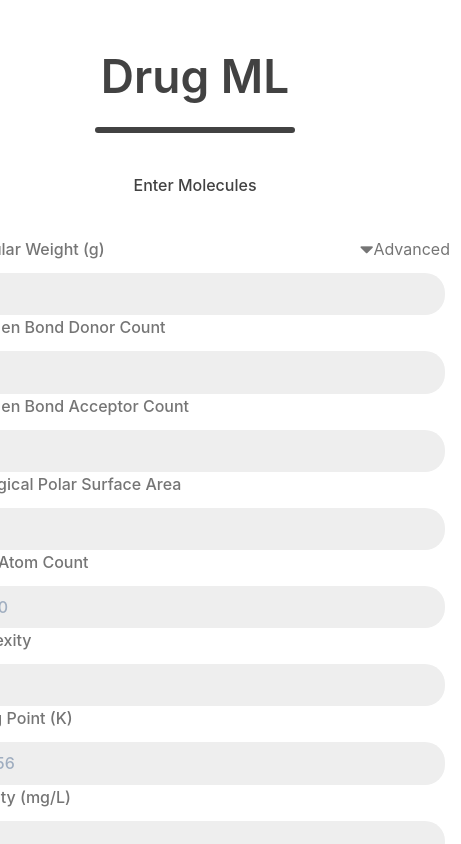
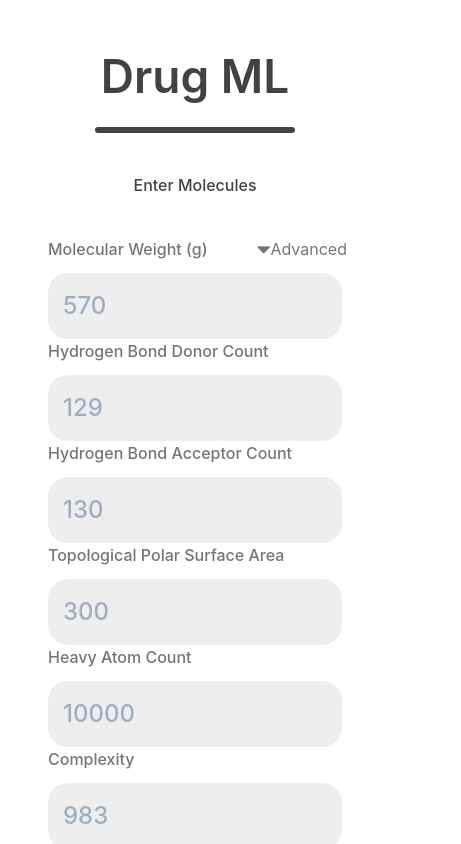
Before and after one commit to drugML/drugML-app-frontend, a React (Create React App) app: page / in a window 390 px wide. Both pictures are taken after a click on the element "Advanced". Shown: the top 844 px of the page, 461 px wide, since content can reach past the window. Built offline with nearby package versions, Linux system fonts and the light colour scheme.

Commit message:
Added responsiveness for screen resize

```diff
--- a/src/components/UI/Input/AdvancedInput/AdvancedInput.js
+++ b/src/components/UI/Input/AdvancedInput/AdvancedInput.js
@@ -2,6 +2,8 @@ import Input from './Input/Input';
 import Result from '../../../Result/Result';
 
 import { Fragment, Component } from 'react';
+import { Container } from '@chakra-ui/react';
+
 
 import classes from './AdvancedInput.module.css';
 
@@ -13,9 +15,15 @@ class AdvancedInput extends Component {
     constructor(props) {
         super(props)
 
+        this.mediaQuery = {
+            desktop: 1200,
+            phone: 900,
+        };
+
         this.state = {
             result: false,
-            scores: "none"
+            scores: "none",
+            windowWidth: null,
         }
 
         this.params = {
@@ -35,6 +43,12 @@ class AdvancedInput extends Component {
             prediction_hypertenstion: '',
             prediction_pain: '',
         }
+    }
+
+    componentDidMount() {
+        window.addEventListener('resize', () => {
+            this.setState({windowWidth: document.body.clientWidth})
+        });
     }
 
     // Scores returned from API are decimals, format to rounded percentages and decreasing order
@@ -144,7 +158,13 @@ class AdvancedInput extends Component {
         ];
 
         return (
-            <Fragment>
+            <div style={{
+                width: this.state.windowWidth > this.mediaQuery.phone
+                ? '50%'
+                : '100%',
+            }}>
+            <Container className={classes['input-div']}>
+                <Fragment>
                 <form onSubmit={this.submitHandler}>
                     {inputs.map((input) => (
                         <Input
@@ -161,6 +181,9 @@ class AdvancedInput extends Component {
                 </form>
                 <Result scores={this.state.scores} />
             </Fragment>
+            </Container>
+             </div>
+
         );
     }
 }
--- a/src/components/UI/Input/AdvancedInput/AdvancedInput.module.css
+++ b/src/components/UI/Input/AdvancedInput/AdvancedInput.module.css
@@ -1,3 +1,4 @@
+/* not used? */
 .input-div {
 	margin-bottom: 5%;
 }
@@ -6,11 +7,12 @@
 	background: #eeeeee;
 	border-radius: 20px;
 	width: 100%;
-	height: 80%;
+	/* height: 100%; */
 	color: #212121;
 	font-weight: 500;
 	margin-top: 12px;
 	padding: 15px;
+	text-align: center;
 	font-size: 150%;
 }
 
--- a/src/components/UI/Input/AdvancedInput/Input/Input.module.css
+++ b/src/components/UI/Input/AdvancedInput/Input/Input.module.css
@@ -1,12 +1,13 @@
 .input {
 	background: #eeeeee;
 	border-radius: 20px;
-	width: 500px;
-	height: 5vh;
+	width: 100%;
+	/* height: 100%; */
 	color: #212121;
 	font-weight: 500;
 	margin-top: 12px;
 	padding: 15px;
+	font-size: 150%;
 }
 
 .input:focus {
--- a/src/components/UI/Input/RegularInput/RegularInput.module.css
+++ b/src/components/UI/Input/RegularInput/RegularInput.module.css
@@ -6,7 +6,7 @@
 	background: #eeeeee;
 	border-radius: 20px;
 	width: 100%;
-	height: 100%;
+	/* height: 100%; looks better removed */
 	color: #212121;
 	font-weight: 500;
 	margin-top: 12px;
```
Also changed, not shown: 1 other file (tests, documents, lock files or other folders).
